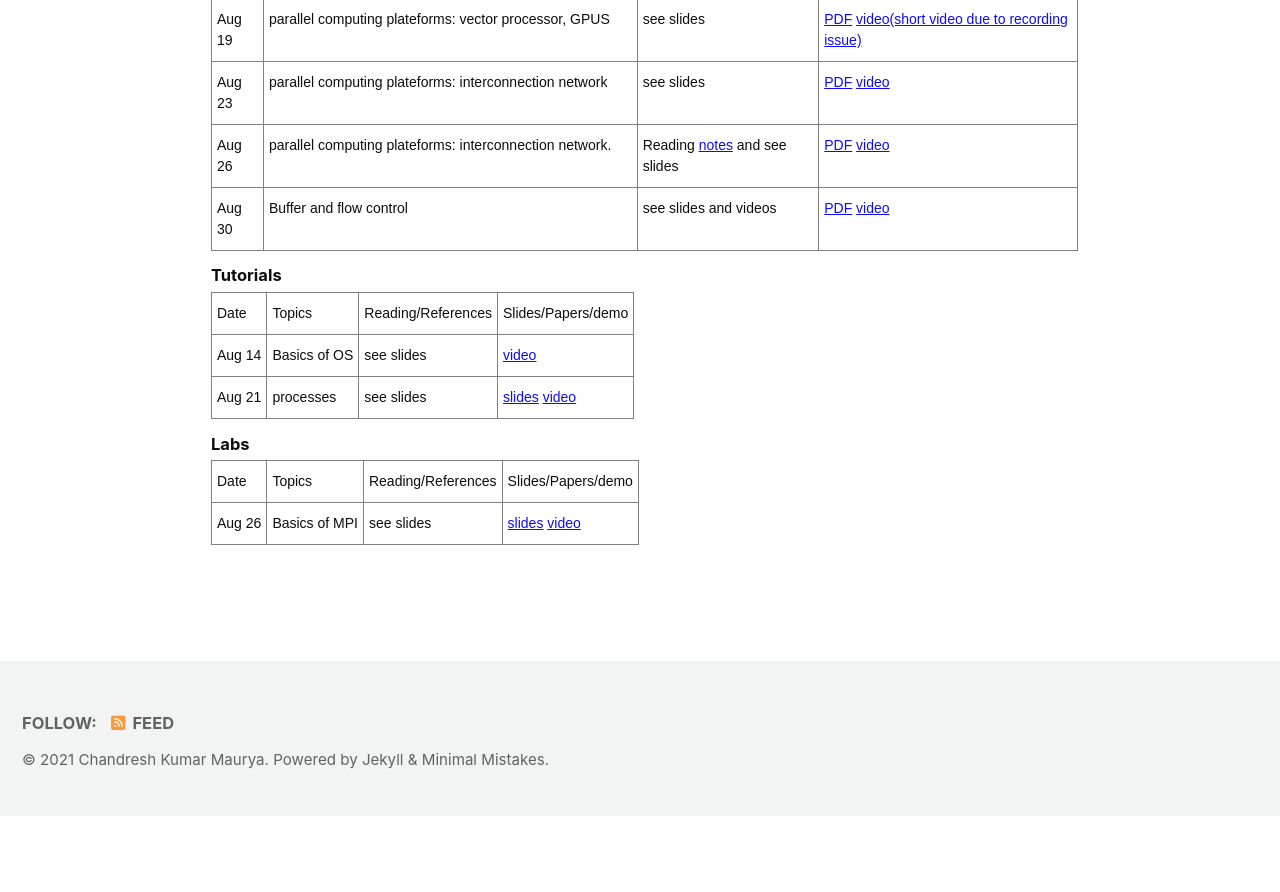
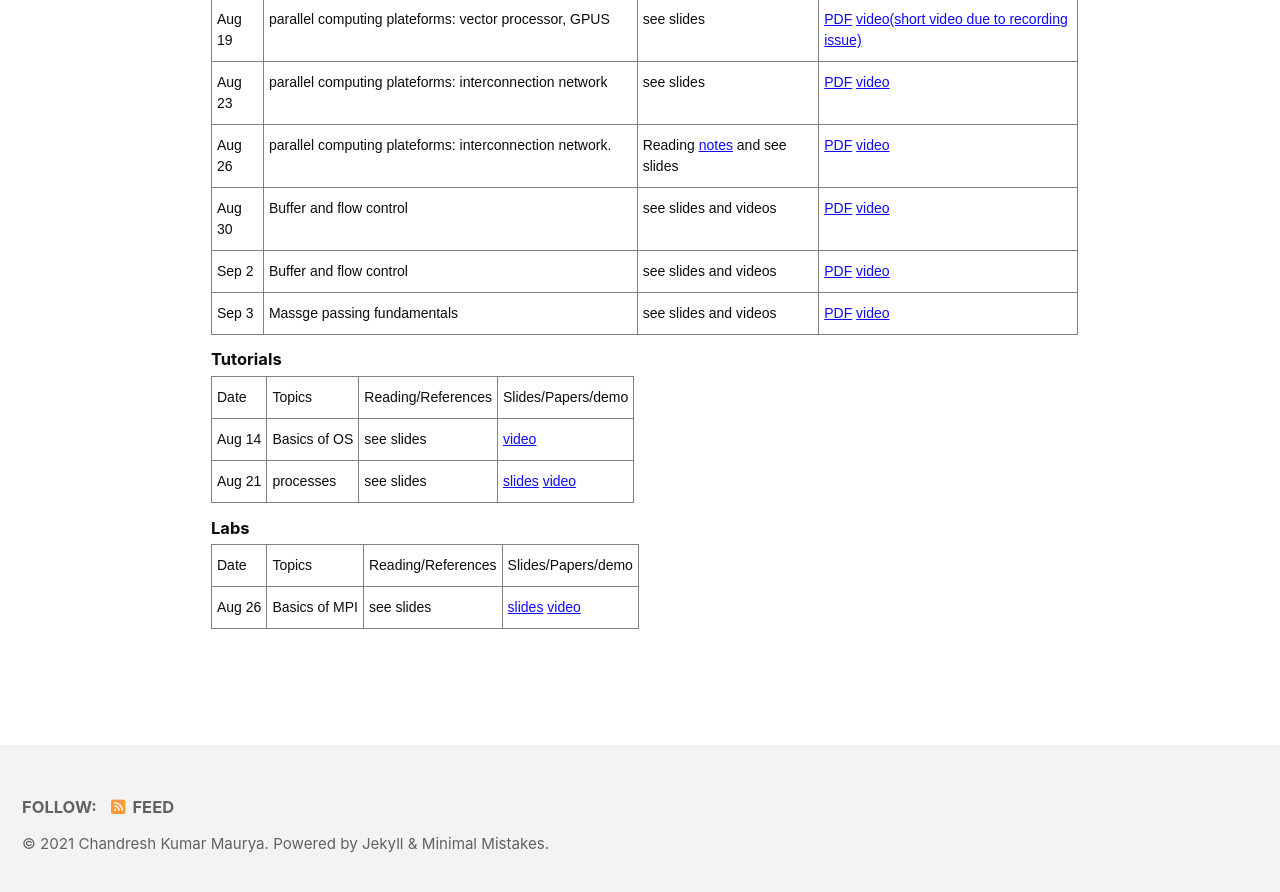
Before and after one commit to chandreshiit/oldsite, a Jekyll site: the page built from _pages/PC2021.md, in a window 1280 px wide and 900 px high, scrolled down 1348 px. Shown: the top 892 px of the window. Built offline with Jekyll 4.4.1, drawn with Linux system fonts in a browser that asks for light colours; cached includes are drawn as plain includes; nearby versions of some CDN libraries; before the commit the page ends 2164 px from its top, so only the background shows below that.

Commit message:
added PC2021

```diff
--- a/_pages/PC2021.md
+++ b/_pages/PC2021.md
@@ -89,6 +89,16 @@ author_profile: false
     <td class="tg-0pky">Buffer and flow control </td>
     <td class="tg-0pky">see slides and videos</td>
     <td class="tg-0pky"> <a href="https://drive.google.com/file/d/16HWiR5papTGXXBBY4YT2YLv_BH2nd38x/view?usp=sharing">PDF</a> <a href="https://drive.google.com/file/d/1uh9i0VMxHuYTSXHGCkpOHlU_MqB5RKws/view?usp=sharing"> video</a> </td>   </tr>
+     <tr>
+    <td class="tg-0pky">Sep 2</td>
+    <td class="tg-0pky">Buffer and flow control </td>
+    <td class="tg-0pky">see slides and videos</td>
+    <td class="tg-0pky"> <a href="https://drive.google.com/file/d/16HWiR5papTGXXBBY4YT2YLv_BH2nd38x/view?usp=sharing">PDF</a> <a href="https://drive.google.com/file/d/19RvJoMFqPe7aSorg0r6v-Cn5uvYbYL9m/view?usp=sharing"> video</a> </td>   </tr>
+     <tr>
+    <td class="tg-0pky">Sep 3</td>
+    <td class="tg-0pky">Massge passing fundamentals </td>
+    <td class="tg-0pky">see slides and videos</td>
+    <td class="tg-0pky"> <a href="https://drive.google.com/file/d/1WdccssK1NZc9_y99U9H1GwI5ya1A4Cju/view?usp=sharing">PDF</a> <a href="https://drive.google.com/file/d/13y0GR0QB8o0D65ODPrcuNUIfz7LnsbqA/view?usp=sharing"> video</a> </td>   </tr>
 </table>
 
 
```
